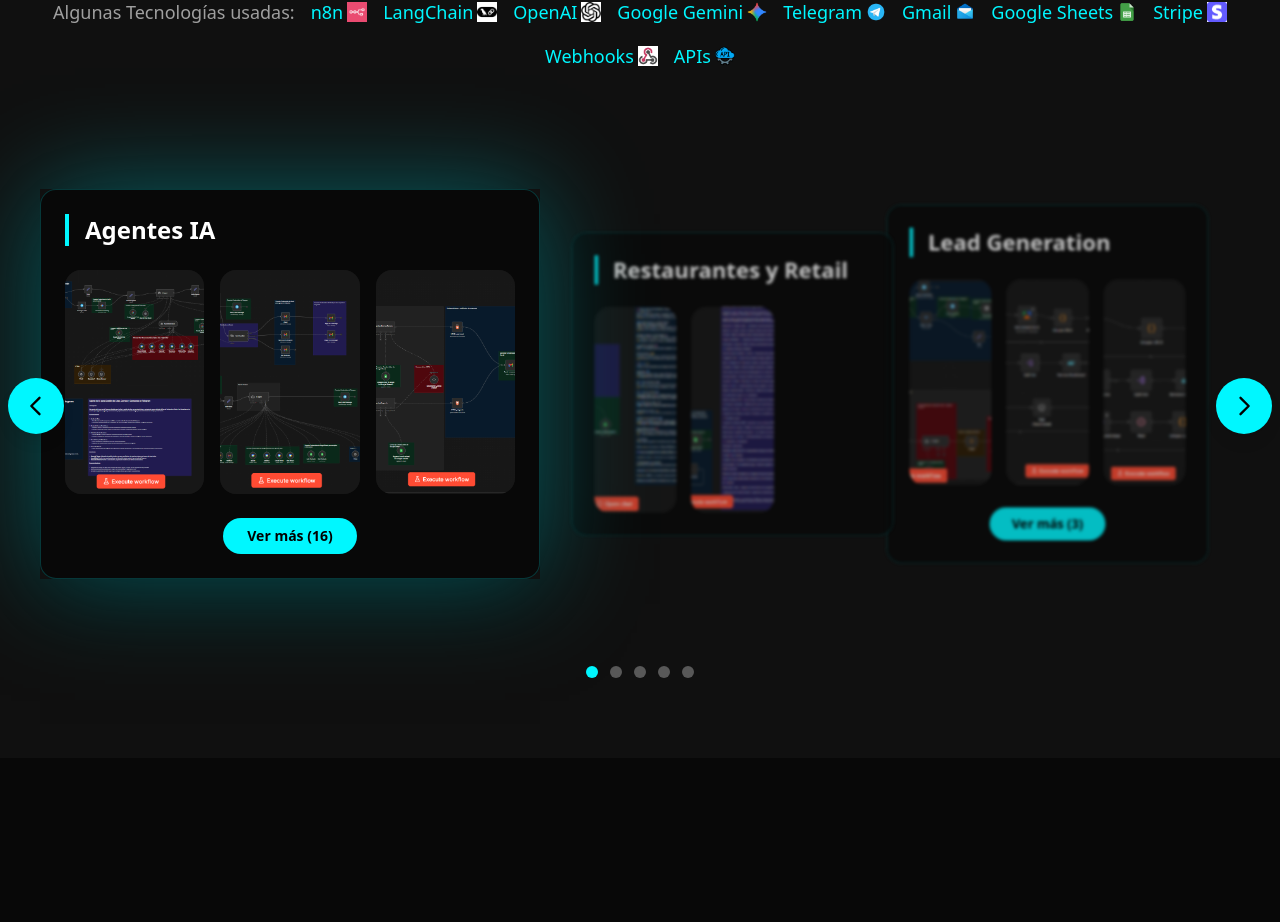
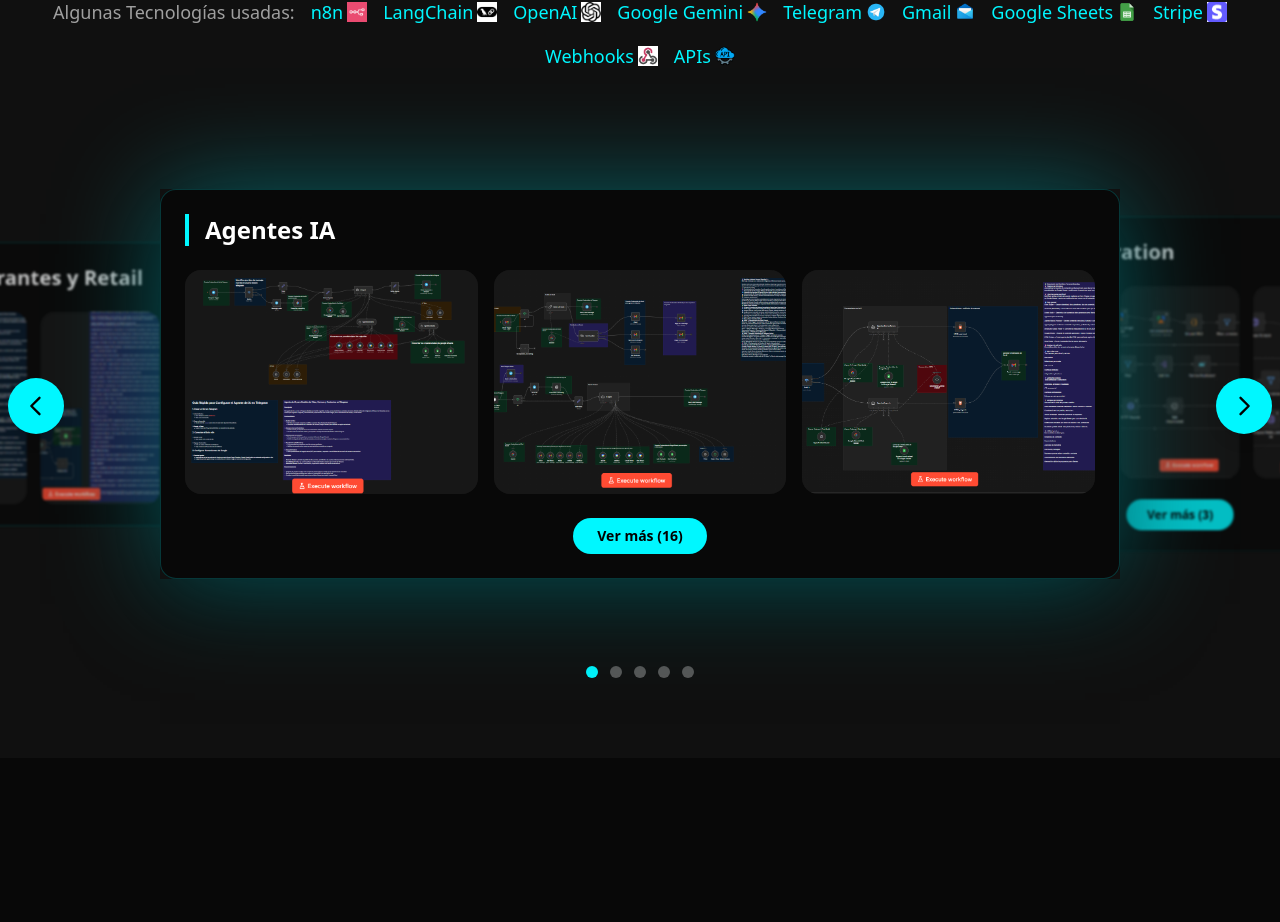
Before and after one commit to JesusArritola/JesusDev_Portafolio, a Next.js app: page / in a window 1280 px wide. Shown: the part 2288-3210 px from the top of the page. Built offline with nearby package versions, Linux system fonts and the light colour scheme.

Commit message:
Improve infinite projects carousel

```diff
--- a/components/Projects.jsx
+++ b/components/Projects.jsx
@@ -13,6 +13,7 @@ export default function Projects() {
   const [selectedProject, setSelectedProject] = useState(null);
   const [isAnimating, setIsAnimating] = useState(false);
   const [viewportWidth, setViewportWidth] = useState(0);
+  const touchStartX = useRef(null);
 
   const totalCategories = validatedProjects.length;
   const carouselRef = useRef(null);
@@ -29,16 +30,29 @@ export default function Projects() {
   }, [currentIndex]);
 
   const goTo = useCallback((index) => {
-    if (isAnimating) return;
+    if (isAnimating || totalCategories === 0) return;
     setIsAnimating(true);
-    const clamped = ((index % totalCategories) + totalCategories) % totalCategories;
-    setCurrentIndex(clamped);
+    const wrappedIndex = ((index % totalCategories) + totalCategories) % totalCategories;
+    setCurrentIndex(wrappedIndex);
     setExpandedCategories({});
-    setTimeout(() => setIsAnimating(false), 800);
+    window.setTimeout(() => setIsAnimating(false), 800);
   }, [totalCategories, isAnimating]);
 
   const next = useCallback(() => goTo(currentIndex + 1), [currentIndex, goTo]);
   const prev = useCallback(() => goTo(currentIndex - 1), [currentIndex, goTo]);
+
+  const handleTouchStart = useCallback((event) => {
+    touchStartX.current = event.touches[0].clientX;
+  }, []);
+
+  const handleTouchEnd = useCallback((event) => {
+    if (touchStartX.current === null) return;
+    const distance = event.changedTouches[0].clientX - touchStartX.current;
+    touchStartX.current = null;
+    if (Math.abs(distance) < 45) return;
+    if (distance < 0) next();
+    else prev();
+  }, [next, prev]);
 
   const toggleExpand = useCallback((catIndex) => {
     setExpandedCategories((prev) => ({ ...prev, [catIndex]: !prev[catIndex] }));
@@ -59,6 +73,10 @@ export default function Projects() {
     const displayProjects = isExpanded ? cat.projects : cat.projects.slice(0, 3);
 
     let cardStyle = {
+      position: 'absolute',
+      left: '50%',
+      top: '50%',
+      transformStyle: 'preserve-3d',
       transition: 'all 800ms cubic-bezier(0.23, 1, 0.32, 1)',
       willChange: 'transform, opacity, width',
     };
@@ -66,7 +84,7 @@ export default function Projects() {
     if (isActive) {
       cardStyle = {
         ...cardStyle,
-        transform: 'translateX(0) scale(1)',
+        transform: 'translate(-50%, -50%) translateX(0) scale(1)',
         opacity: 1,
         zIndex: 20,
         width: viewportWidth < 768 ? '90vw' : viewportWidth < 1024 ? '80vw' : '75vw',
@@ -77,7 +95,7 @@ export default function Projects() {
     } else if (offset === -1) {
       cardStyle = {
         ...cardStyle,
-        transform: 'translateX(-95%) scale(0.92)',
+        transform: 'translate(-50%, -50%) translateX(-108%) scale(0.86) rotateY(8deg)',
         opacity: 0.75,
         zIndex: 10,
         width: viewportWidth < 768 ? '75vw' : '45vw',
@@ -88,7 +106,7 @@ export default function Projects() {
     } else if (offset === 1) {
       cardStyle = {
         ...cardStyle,
-        transform: 'translateX(95%) scale(0.92)',
+        transform: 'translate(-50%, -50%) translateX(108%) scale(0.86) rotateY(-8deg)',
         opacity: 0.75,
         zIndex: 10,
         width: viewportWidth < 768 ? '75vw' : '45vw',
@@ -204,8 +222,13 @@ export default function Projects() {
       </div>
 
       <div className="mt-16">
-        <div className="relative w-full">
-          <div className="flex items-center justify-center min-h-[500px] px-4" ref={carouselRef}>
+        <div className="relative w-full" style={{ perspective: '1800px' }}>
+          <div
+            className="relative flex items-center justify-center min-h-[500px] px-4 touch-pan-y"
+            ref={carouselRef}
+            onTouchStart={handleTouchStart}
+            onTouchEnd={handleTouchEnd}
+          >
             {projectCategories.map((_, i) => {
               let offset = i - currentIndex;
               if (offset > totalCategories / 2) offset -= totalCategories;
@@ -216,7 +239,6 @@ export default function Projects() {
 
           <button
             onClick={prev}
-            disabled={isAnimating}
             aria-label="Categoría anterior"
             className="absolute left-0 top-1/2 -translate-y-1/2 -translate-x-1/2 w-14 h-14 bg-[#00f7ff] rounded-full flex items-center justify-center text-black disabled:opacity-30 disabled:cursor-not-allowed hover:scale-110 transition z-20 shadow-lg"
           >
@@ -226,7 +248,6 @@ export default function Projects() {
           </button>
           <button
             onClick={next}
-            disabled={isAnimating}
             aria-label="Categoría siguiente"
             className="absolute right-0 top-1/2 -translate-y-1/2 translate-x-1/2 w-14 h-14 bg-[#00f7ff] rounded-full flex items-center justify-center text-black disabled:opacity-30 disabled:cursor-not-allowed hover:scale-110 transition z-20 shadow-lg"
           >
```
